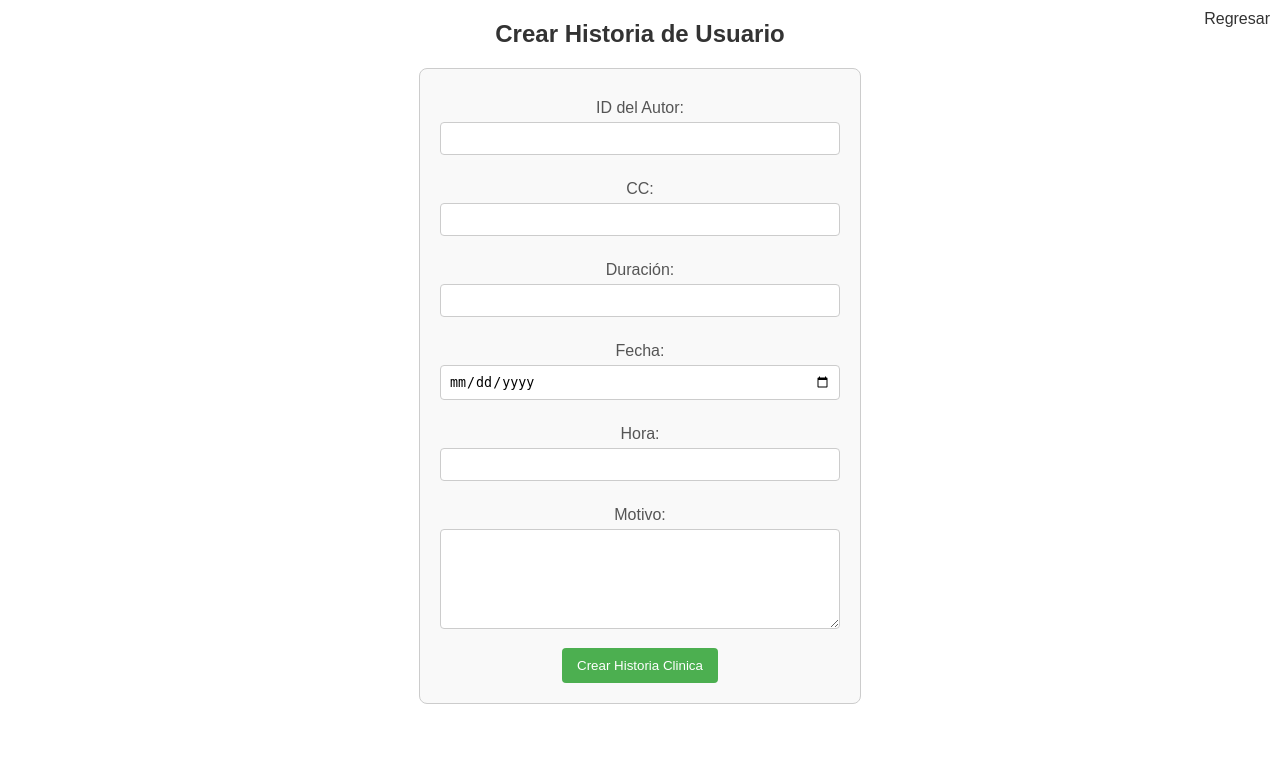
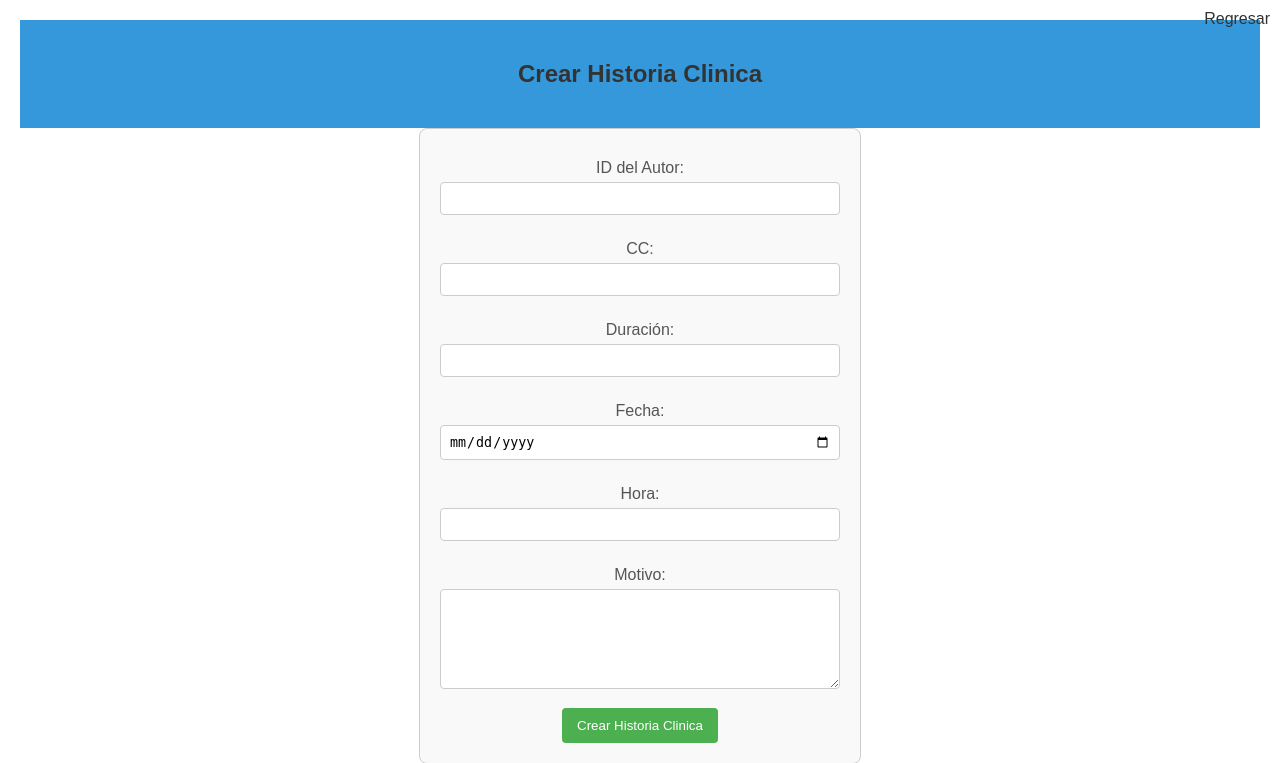
Before and after one commit to Franisis/Arqueso, a Django app: template rasi/rasi/templates/historyCreate.html in a window 1280 px wide. Shown: the top 763 px of the page. Run offline with Django 4.2, Linux system fonts and the light colour scheme; the template is opened without the code that fills it, so the values that code supplies are empty.

Commit message:
encabezado

```diff
--- a/rasi/rasi/templates/historyCreate.html
+++ b/rasi/rasi/templates/historyCreate.html
@@ -5,12 +5,18 @@
 <head>
     <meta charset="UTF-8">
     <meta name="viewport" content="width=device-width, initial-scale=1.0">
-    <title>Crear Historia de Usuario</title>
+    <title>Crear Historia Clinica</title>
     <style>
         body {
             font-family: 'Arial', sans-serif;
             text-align: center;
             margin: 20px;
+        }
+
+        header {
+            background-color: #3498db;
+            color: #fff;
+            padding: 20px;
         }
 
         h2 {
@@ -61,7 +67,9 @@
         <a href="http://34.120.87.239/" style="text-decoration: none; color: #333;">Regresar</a>
     </div>
 
-    <h2>Crear Historia de Usuario</h2>
+    <header>
+        <h2>Crear Historia Clinica</h2>
+    </header>
 
     <form method="POST" action="/registerHistory/",  id="historiaForm">
         {% csrf_token %}
```
